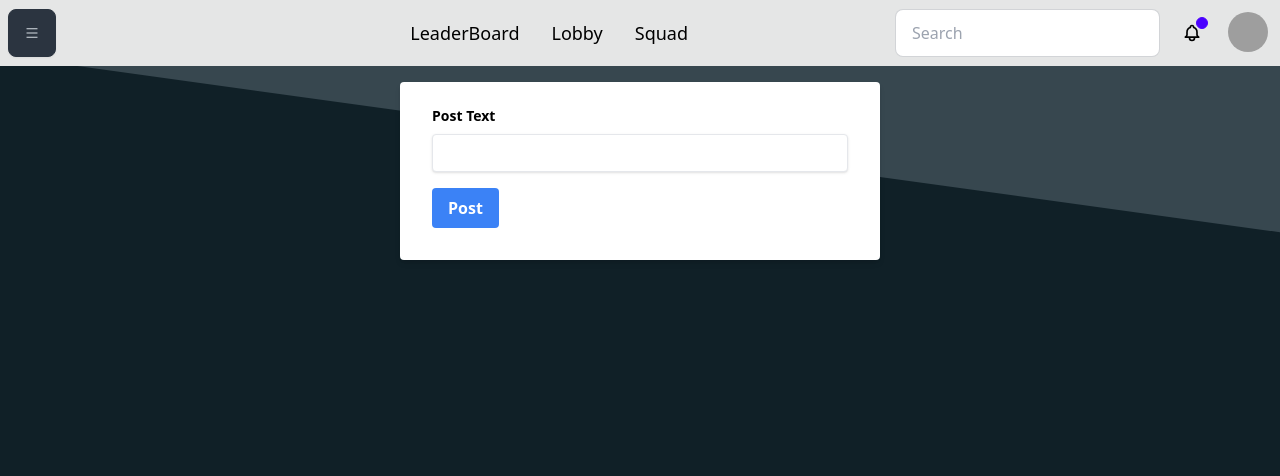
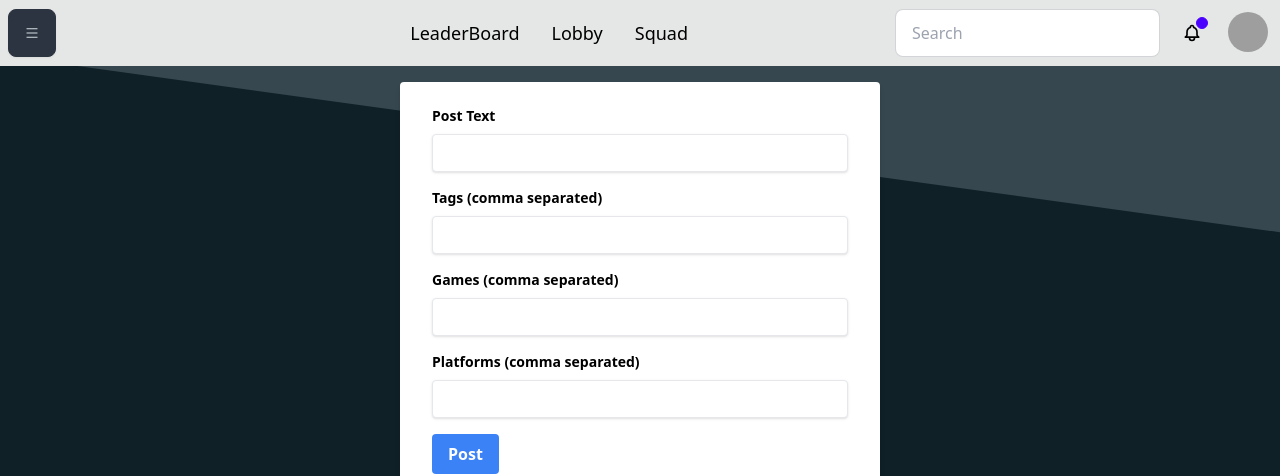
Before and after one commit to ron-yerovoy/gamegrid-client, a Next.js app: page /HomePage in a window 1280 px wide. Shown: the top 476 px of the page. Built offline with nearby package versions, Linux system fonts and the light colour scheme; no server answers; grey boxes are pictures that could not be loaded.

Commit message:
cookies implementation

```diff
--- a/src/app/HomePage/page.js
+++ b/src/app/HomePage/page.js
@@ -1,12 +1,20 @@
+'use server'
 import Head from "next/head"
 import Posts from "../components/posts"
-export default function HomePage() {
+import { cookies } from "next/headers"
+
+export default async function HomePage() {
     return (
         <div className="min-h-screen flex-auto w-full  ">
           <Head>
             <title>Lobby</title>
           </Head>
-          <Posts/>
+          <Posts userId={getSessionData()}/>
         </div>
       )
 }
+
+export async function getSessionData(req) {
+  const encryptedSessionData = cookies().get('session')?.value
+  return encryptedSessionData ? encryptedSessionData : null
+}
--- /dev/null
+++ b/src/app/actions.js
@@ -0,0 +1,13 @@
+'use server'
+
+import { cookies } from 'next/headers'
+
+export async function loginbtn(sessionData) {
+  const encryptedSessionData = sessionData // Encrypt your session data
+  cookies().set('session', encryptedSessionData, {
+    httpOnly: true,
+    secure: process.env.NODE_ENV === 'production',
+    maxAge: 60 * 60 * 24 * 7, // One week
+    path: '/HomePage',
+  })
+}
--- a/src/app/components/posts.js
+++ b/src/app/components/posts.js
@@ -1,68 +1,98 @@
 'use client'
-import { useState } from 'react'
+import { useState, useEffect } from 'react'
 import Head from 'next/head'
 import 'daisyui'
+import { getSessionData } from '../HomePage/page'
 
-export default function Posts(userId) {
+const userId = getSessionData()
+export default function Posts() {
   const [posts, setPosts] = useState([]);
   const [newPost, setNewPost] = useState({
-    id: '',
+    userid: userId,
     date: '',
-    tag: [],
+    tags: [],
     game: [],
     platform: [],
     text: '',
+    shared: false,
   });
+
+  useEffect(() => {
+    const fetchPosts = async () => {
+      try {
+        const response = await fetch(`http://localhost:3001/api/posts/${userId}/posts`, {
+          method: 'GET',
+          headers: {
+            'Content-Type': 'application/json',
+          },
+        });
+        const data = await response.json();
+        if (response.ok) {
+          setPosts(data.posts);
+        } else {
+          console.log('Failed to fetch posts:', data.error);
+        }
+      } catch (error) {
+        console.error('Error fetching posts:', error);
+      }
+    };
+
+    fetchPosts();
+  }, [userId]);
 
   const handleInputChange = (e) => {
     const { name, value } = e.target;
-    setNewPost({ ...newPost, [name]: value });
+    if (name === 'tags' || name === 'game' || name === 'platform') {
+      setNewPost({ ...newPost, [name]: value.split(',') });
+    } else {
+      setNewPost({ ...newPost, [name]: value });
+    }
   };
 
   const handlePosts = async (e) => {
     e.preventDefault();
-
-    // delay for loading components
     await new Promise((resolve) => setTimeout(resolve, 2000));
 
-    const response = await fetch(`http://localhost:3001/api/posts/${posts.id}/insert`, {
+    const response = await fetch(`http://localhost:3001/api/posts/${userId}/post/insert`, {
       method: 'POST',
       headers: {
         'Content-Type': 'application/json',
       },
+      body: JSON.stringify(newPost),
     });
     const data = await response.json();
+
     if (response.ok) {
-      console.log('Post successfully uploaded:\n', data);
-      // Add new post to the posts array
-      setPosts([...posts, newPost]);
-      // Clear the new post form
+      console.log(":::::::::::check",posts)
+      setPosts([newPost, ...posts]); // Add new post to the top of the posts array
       setNewPost({
-        id: '',
+        userid: userId.id,
         date: '',
-        tag: [],
+        tags: [],
         game: [],
         platform: [],
         text: '',
       });
-      // Redirect to home page on success
+
       alert(JSON.stringify(data));
-      window.location.href = `/HomePage/${data.userid}`;
     } else {
       alert(JSON.stringify(data));
       console.log('Post failed to upload:\n', data.error);
     }
+
   };
+  console.log(':::',newPost)
 
   return (
+
     <div className="min-h-screen flex flex-col items-center">
       <Head>
         <title>Lobby</title>
       </Head>
-      <div className="w-full max-w-lg p-4 ">
+      <div className="w-full max-w-lg p-4">
         <form onSubmit={handlePosts} className="bg-white shadow-md rounded px-8 pt-6 pb-8 mb-4">
           <div className="mb-4">
-            <label className="block text-black text-sm font-bold mb-2 " htmlFor="text">
+            <label className="block text-black text-sm font-bold mb-2" htmlFor="text">
               Post Text
             </label>
             <input
@@ -70,6 +100,45 @@ export default function Posts(userId) {
               name="text"
               type="text"
               value={newPost.text}
+              onChange={handleInputChange}
+              className="shadow appearance-none border rounded w-full py-2 px-3 text-gray-700 leading-tight focus:outline-none focus:shadow-outline bg-white"
+            />
+          </div>
+          <div className="mb-4">
+            <label className="block text-black text-sm font-bold mb-2" htmlFor="tag">
+              Tags (comma separated)
+            </label>
+            <input
+              id="tags"
+              name="tags"
+              type="text"
+              value={newPost.tags.join(',')}
+              onChange={handleInputChange}
+              className="shadow appearance-none border rounded w-full py-2 px-3 text-gray-700 leading-tight focus:outline-none focus:shadow-outline bg-white"
+            />
+          </div>
+          <div className="mb-4">
+            <label className="block text-black text-sm font-bold mb-2" htmlFor="game">
+              Games (comma separated)
+            </label>
+            <input
+              id="game"
+              name="game"
+              type="text"
+              value={newPost.game.join(',')}
+              onChange={handleInputChange}
+              className="shadow appearance-none border rounded w-full py-2 px-3 text-gray-700 leading-tight focus:outline-none focus:shadow-outline bg-white"
+            />
+          </div>
+          <div className="mb-4">
+            <label className="block text-black text-sm font-bold mb-2" htmlFor="platform">
+              Platforms (comma separated)
+            </label>
+            <input
+              id="platform"
+              name="platform"
+              type="text"
+              value={newPost.platform.join(',')}
               onChange={handleInputChange}
               className="shadow appearance-none border rounded w-full py-2 px-3 text-gray-700 leading-tight focus:outline-none focus:shadow-outline bg-white"
             />
@@ -84,10 +153,14 @@ export default function Posts(userId) {
           </div>
         </form>
       </div>
+
       <div className="w-full max-w-lg">
         {posts.map((post, index) => (
-          <div key={index} className="bg-white shadow-md rounded px-8 pt-6 pb-8 mb-4">
-
+          <div key={index} className="bg-white shadow-md rounded px-8 pt-6 pb-8 mb-4 text-black">
+            <p>Text: {post.text}</p>
+            <p>Tags: {post.tags.join(', ')}</p>
+            <p>Games: {post.game.join(', ')}</p>
+            <p>Platforms: {post.platform.join(', ')}</p>
           </div>
         ))}
       </div>
--- a/src/app/login/page.js
+++ b/src/app/login/page.js
@@ -3,7 +3,7 @@ import { useState } from 'react'
 import { FontAwesomeIcon } from '@fortawesome/react-fontawesome'
 import { faGoogle } from '@fortawesome/free-brands-svg-icons'
 import { faUser, faEye, faEyeSlash } from '@fortawesome/free-solid-svg-icons'
-import NextAuth from 'next-auth/next'
+import { loginbtn } from '../actions'
 
 export default function Login() {
   const [nickMail, setEmail] = useState('')
@@ -37,7 +37,8 @@ export default function Login() {
       console.log('Login successful:\n', data)
       // Redirect to home page on success
       alert(JSON.stringify(data))
-      window.location.href = `/HomePage/${data.userid}`
+      loginbtn(data.userid)
+      window.location.href = `/HomePage`
     } else {
       alert(JSON.stringify(data))
 
```
